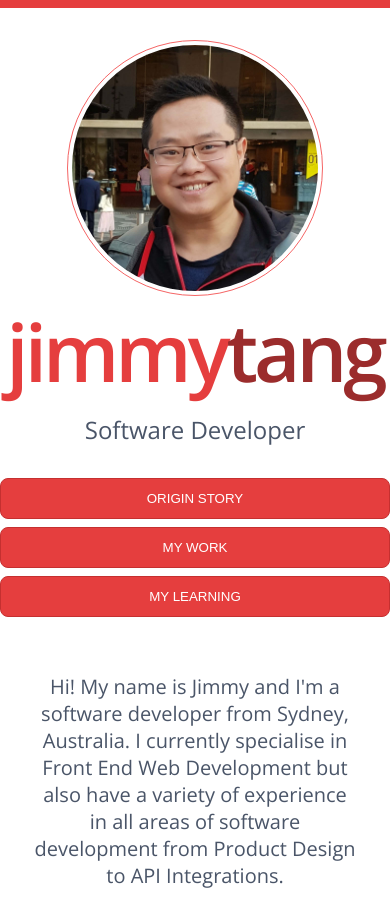
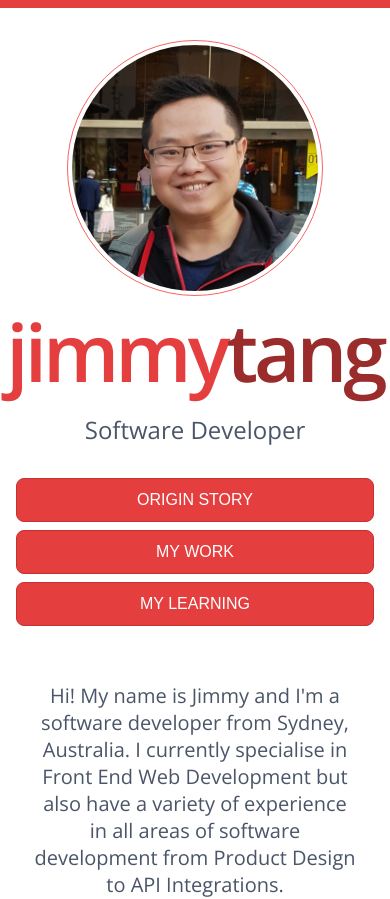
Before and after one commit to blaytenshi/jimmytangdotdev, a React (Vite) app: page / in a window 390 px wide. Shown: the top 899 px of the page. Built offline with nearby package versions, Linux system fonts and the light colour scheme.

Commit message:
Updated Responsive styling - JButtons now have default 16px - JFooter and JMenu bar now look better in responsive mode

```diff
--- a/src/components/atom/j-button/styles.js
+++ b/src/components/atom/j-button/styles.js
@@ -8,6 +8,7 @@ const StyledButton = styled.button`
   appearance: none;
   padding: 0.75rem 0.5rem;
   border-radius: 0.5rem;
+  font-size: ${getTheme('fontSize', 'button', 'text')};
   text-transform: ${(props) => props.$capitalize ? 'uppercase' : 'none' };
   width: ${(props) => props.$fullWidth ? '100%' : 'auto' };
   transition: transform 0.3s cubic-bezier(.4,0,.2,1);
--- a/src/components/molecule/j-footer/styles.js
+++ b/src/components/molecule/j-footer/styles.js
@@ -1,14 +1,21 @@
 import { styled } from 'styled-components';
 import { getTheme } from '../../../utils/index.js';
+import { MIN_MEDIA_BREAKPOINTS } from '../../../utils/constants.js';
 
 const StyledFooter = styled.footer`
   display: flex;
+  flex-direction: column;
   background-color: ${getTheme('colors', 'footer', 'backgroundColor')};
   padding: 1.5rem 2rem;
   align-items: center;
   justify-content: space-between;
   width: 100%;
   max-width: 992px;
+  gap: 1rem;
+
+  @media screen and (min-width: ${MIN_MEDIA_BREAKPOINTS.PX_768} ) {
+    flex-direction: row;
+  }
 `;
 
 export const StyledCopyrightText = styled.p`
--- a/src/components/molecule/j-menu-bar/styles.js
+++ b/src/components/molecule/j-menu-bar/styles.js
@@ -5,10 +5,11 @@ const StyledMenuBar = styled.nav`
   display: flex;
   flex-direction: column;
   row-gap: 0.5rem;
+  padding: 0 1rem;
 
   @media screen and (min-width: ${MIN_MEDIA_BREAKPOINTS.PX_768} ) {
     flex-direction: row;
-    column-gap: 0.5rem;
+    column-gap: 1rem;
     padding: 1rem 2rem;
   }
 `;
--- a/src/config/theme.json
+++ b/src/config/theme.json
@@ -61,6 +61,9 @@
       },
       "paragraph": {
         "introText": "1.25rem"
+      },
+      "button": {
+        "text": "1rem"
       }
     },
     "fontWeight": {
```
